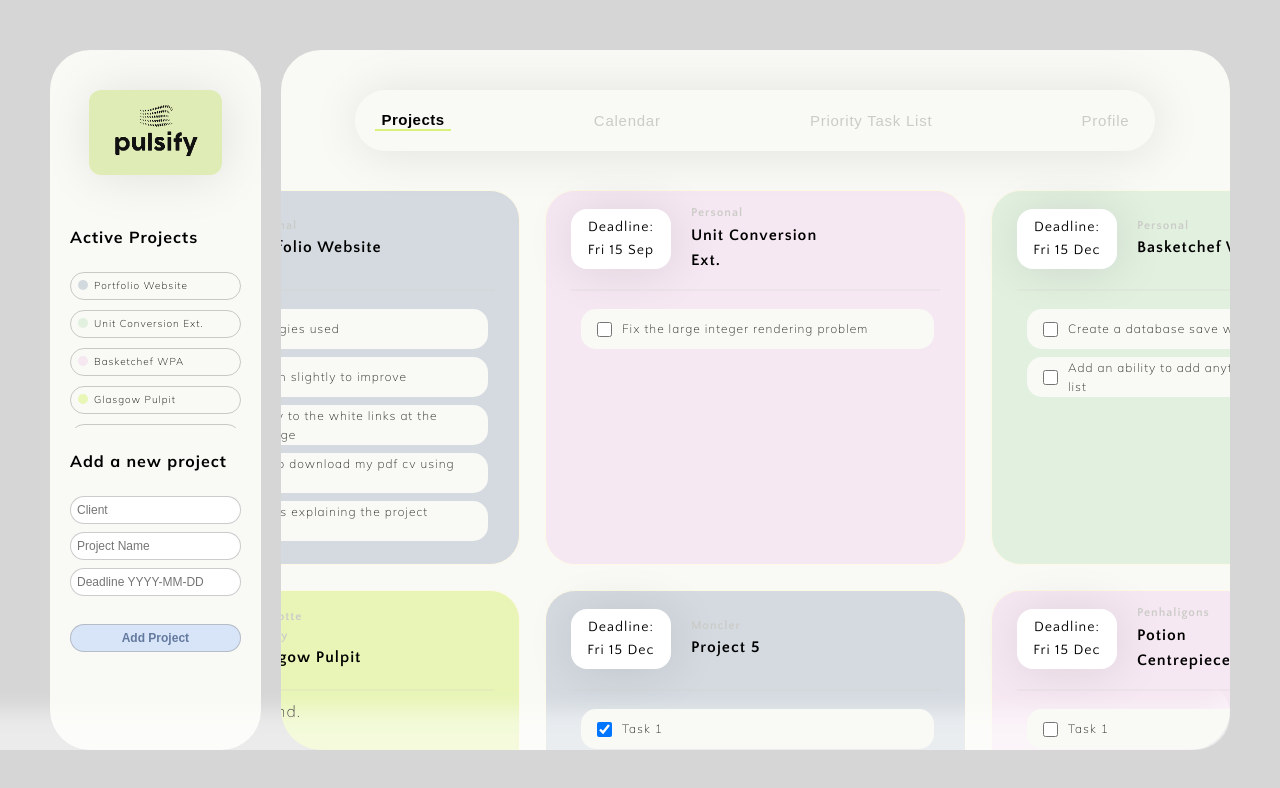
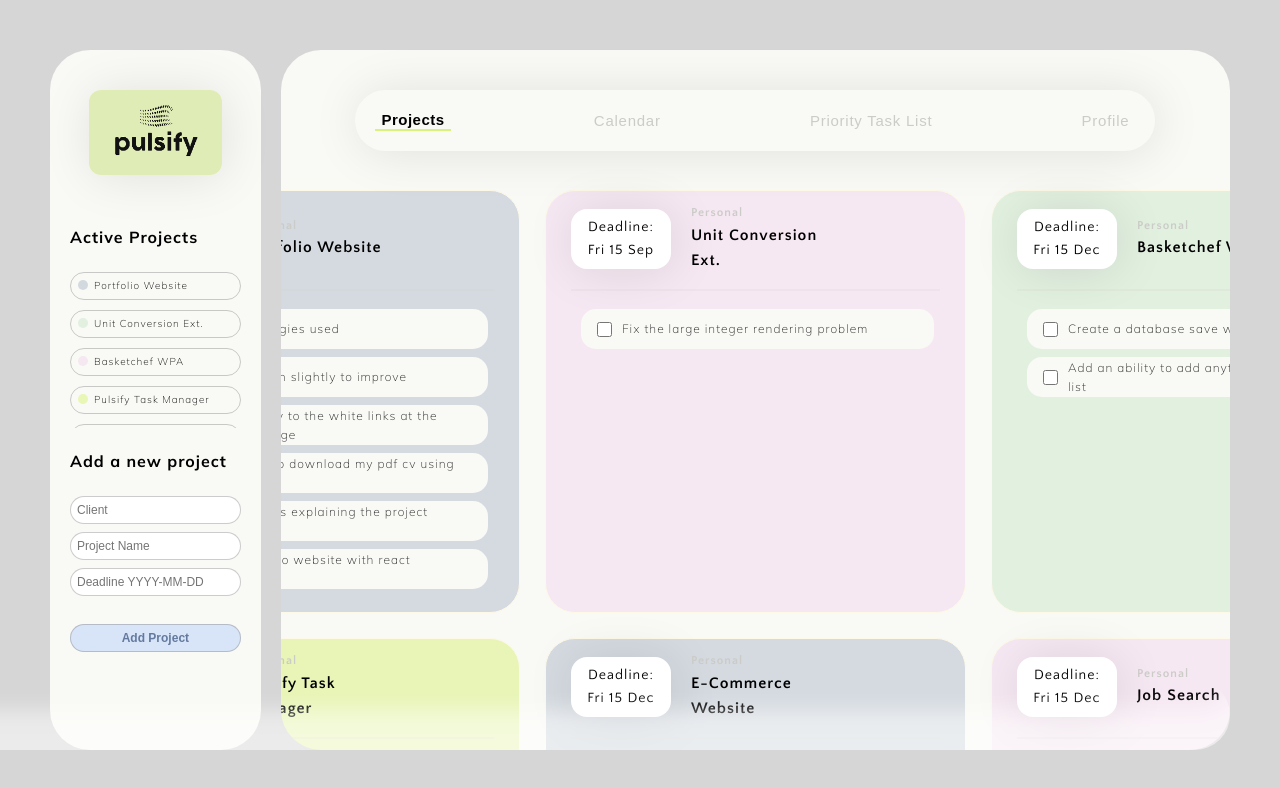
Before and after one commit to jhartdev/Pulsify, a React (Vite) app: page / in a window 1280 px wide. Shown: the top 788 px of the page. Built offline with nearby package versions, Linux system fonts and the light colour scheme.

Commit message:
Updated database for latest projects...

```diff
--- a/src/components/fakeProjectCards.js
+++ b/src/components/fakeProjectCards.js
@@ -10,6 +10,7 @@ const fakeProjectCards = [
       { id: 3, text: "Add functionality to the white links at the bottom of the page", completed: false, todoDeadline: "No deadline" },
       { id: 4, text: "Add the ability to download my pdf cv using CV button", completed: false, todoDeadline: "No deadline" },
       { id: 5, text: "Add Readme files explaining the project challenges etc", completed: false, todoDeadline: "No deadline" },
+      { id: 6, text: "Redo the portfolio website with react implementation", completed: false, todoDeadline: "No deadline" },
     ],
     deadline: new Date(2023, 8, 6)
   },
@@ -19,7 +20,7 @@ const fakeProjectCards = [
     projectName: "Unit Conversion Ext.",
     className: "pastel-green",
     todos: [
-      { id: 6, text: "Fix the large integer rendering problem", completed: false, todoDeadline: new Date(2023, 11, 15) },
+      { id: 7, text: "Fix the large integer rendering problem", completed: false, todoDeadline: new Date(2023, 11, 15) },
     ],
     deadline: new Date(2023, 8, 15)
   },
@@ -29,37 +30,38 @@ const fakeProjectCards = [
     projectName: "Basketchef WPA",
     className: "pastel-pink",
     todos: [
-      { id: 7, text: "Create a database save with all the recipes on", completed: false, todoDeadline: new Date(2023, 11, 15) },
-      { id: 8, text: "Add an ability to add anything to the shopping list", completed: false, todoDeadline: new Date(2023, 11, 15) },
+      { id: 8, text: "Create a database save with all the recipes on", completed: false, todoDeadline: new Date(2023, 11, 15) },
+      { id: 9, text: "Add an ability to add anything to the shopping list", completed: false, todoDeadline: new Date(2023, 11, 15) },
     ],
     deadline: new Date(2023, 11, 15)
   },
   {
     id: 4,
-    client: "Charlotte Tilbury",
-    projectName: "Glasgow Pulpit",
+    client: "Personal",
+    projectName: "Pulsify Task Manager",
     className: "pastel-yellow",
     todos: [],
     deadline: new Date(2023, 11, 15)
   },
   {
     id: 5,
-    client: "Moncler",
-    projectName: "Project 5",
+    client: "Personal",
+    projectName: "E-Commerce Website",
     className: "pastel-blue",
     todos: [
-      { id: 9, text: "Task 1", completed: true, todoDeadline: new Date(2023, 11, 15) },
+      { id: 10, text: "Learn and start building an e-commerce website", completed: true, todoDeadline: new Date(2023, 11, 15) },
     ],
     deadline: new Date(2023, 11, 15)
   },
   {
     id: 6,
-    client: "Penhaligons",
-    projectName: "Potion Centrepieces",
+    client: "Personal",
+    projectName: "Job Search",
     className: "pastel-green",
     todos: [
-      { id: 10, text: "Task 1", completed: false, todoDeadline: "No deadline" },
-      { id: 11, text: "Task 2", completed: true, todoDeadline: "No deadline" },
+      { id: 11, text: "Create new CV", completed: false, todoDeadline: "No deadline" },
+      { id: 12, text: "Update Linkedin", completed: true, todoDeadline: "No deadline" },
+      { id: 13, text: "Create a cover letter template", completed: false, todoDeadline: "No deadline" },
     ],
     deadline: new Date(2023, 11, 15)
   },
```
